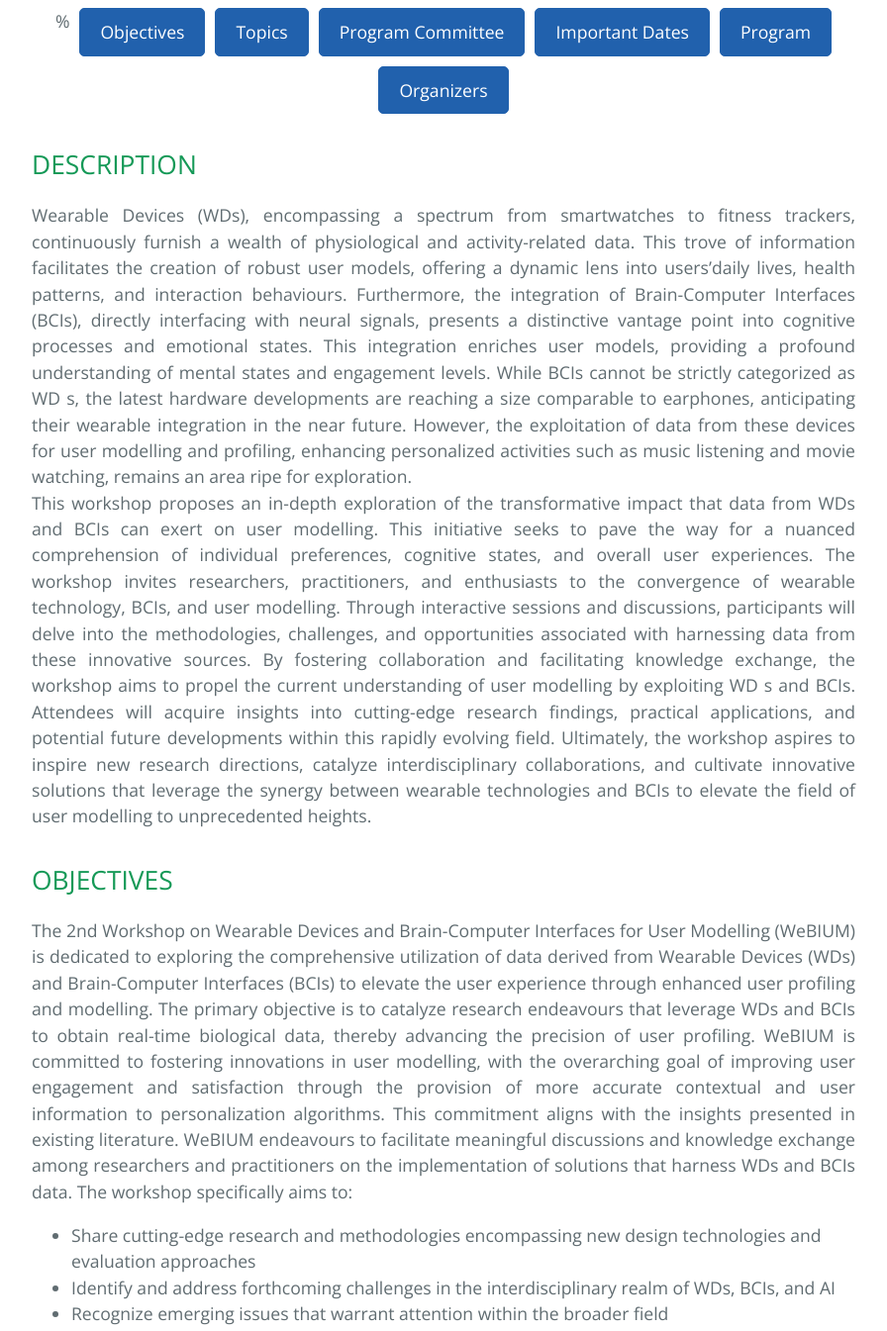
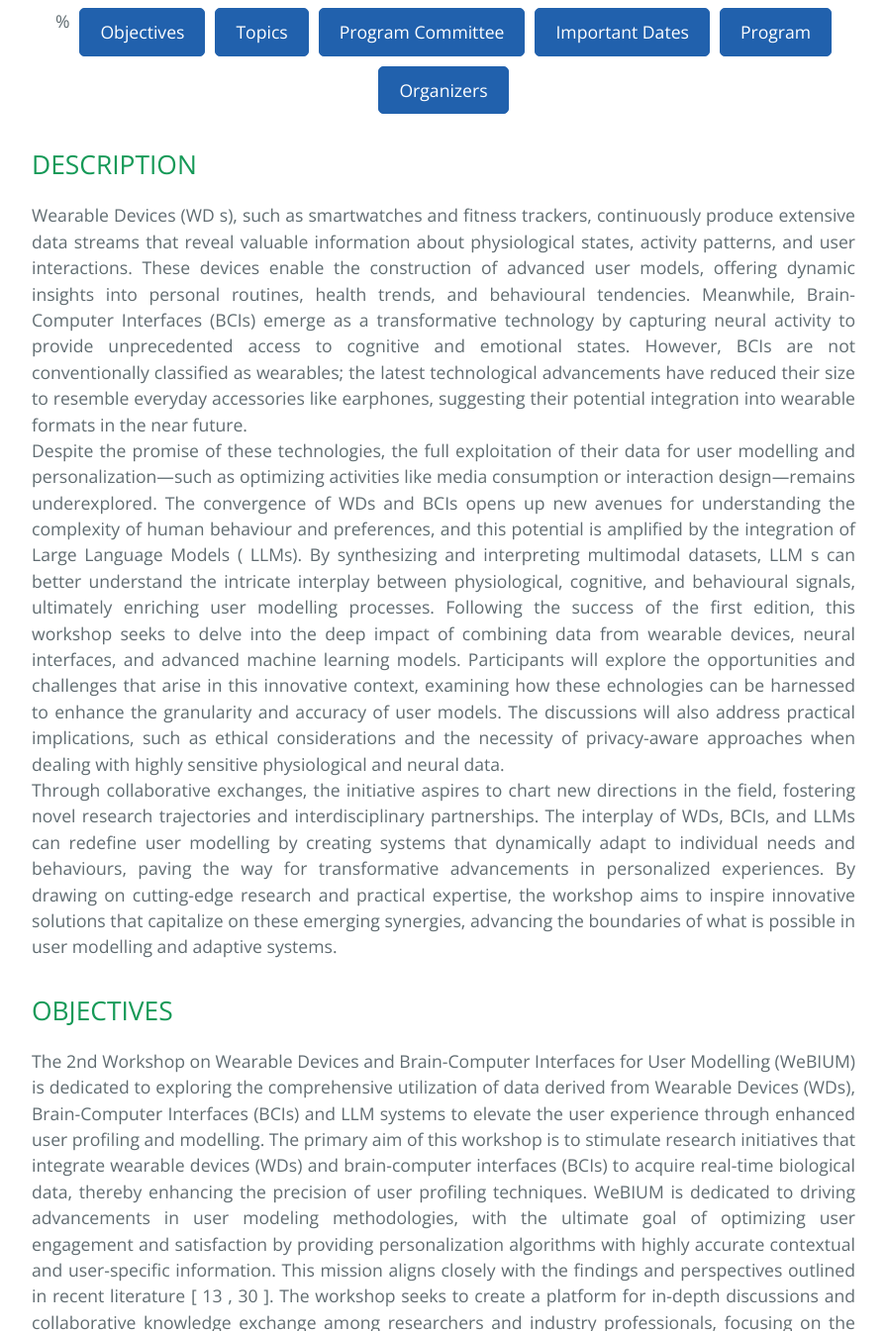
Before and after one commit to sisinflab/webium25, a Jekyll site: the page built from index.md, in a window 1280 px wide and 1400 px high, scrolled down 831 px, cut to the strip 55-1400 px from the top of the window. Shown: the whole strip at 99% size, without its empty margins (192-1088 px from the left). Built offline with Jekyll 4.4.1, drawn with Linux system fonts in a browser that asks for light colours; some of the changed text lies outside the part shown.

Commit message:
Update index.md

```diff
--- a/index.md
+++ b/index.md
@@ -15,20 +15,34 @@ layout: default
 ## DESCRIPTION
 
 <p align="justify">
-Wearable Devices (WDs), encompassing a spectrum from smartwatches to fitness trackers, continuously furnish a wealth of physiological and activity-related data. This trove of information facilitates the creation of robust user models, offering a dynamic lens into users’daily lives, health patterns, and interaction behaviours. Furthermore, the integration of Brain-Computer Interfaces (BCIs), directly interfacing with neural signals, presents a distinctive vantage point into cognitive processes and emotional states. This integration enriches user models, providing a profound understanding of mental states and engagement levels. While BCIs cannot be strictly categorized as WD s, the latest hardware developments are reaching a size comparable to earphones, anticipating their wearable integration in the near future. However, the exploitation of data from these devices for user modelling and profiling, enhancing personalized activities such as music listening and movie watching, remains an area ripe for exploration.<br>
-This workshop proposes an in-depth exploration of the transformative impact that data from WDs and BCIs can exert on user modelling. This initiative seeks to pave the way for a nuanced comprehension of individual preferences, cognitive states, and overall user experiences. The workshop invites researchers, practitioners, and enthusiasts to the convergence of wearable technology, BCIs, and user modelling. Through interactive sessions and discussions, participants will delve into the methodologies, challenges, and opportunities associated with harnessing data from these innovative sources. By fostering collaboration and facilitating knowledge exchange, the workshop aims to propel the current understanding of user modelling by exploiting WD s and BCIs. Attendees will acquire insights into cutting-edge research findings, practical applications, and potential future developments within this rapidly evolving field. Ultimately, the workshop aspires to inspire new research directions, catalyze interdisciplinary collaborations, and cultivate innovative solutions that leverage the synergy between wearable technologies and BCIs to elevate the field of user modelling to unprecedented heights.</p>
+Wearable Devices (WD s), such as smartwatches and fitness trackers, continuously produce extensive data streams that reveal valuable information about physiological states, activity patterns, and user interactions. These devices enable the construction of advanced user models, offering dynamic insights into personal routines, health trends, and behavioural tendencies. Meanwhile, Brain-Computer Interfaces (BCIs) emerge as a transformative technology by capturing neural activity to provide unprecedented access to cognitive and
+emotional states. However, BCIs are not conventionally classified as wearables; the latest technological advancements have reduced their size to resemble everyday accessories like earphones, suggesting their potential integration into wearable formats in the near future.
+<br>
+Despite the promise of these technologies, the full exploitation of their data for user modelling and personalization—such as optimizing activities like media consumption or interaction design—remains underexplored. The convergence of WDs and BCIs opens up new avenues for understanding the complexity of human behaviour and preferences, and this potential is amplified by the integration of Large Language Models ( LLMs). By synthesizing and interpreting multimodal datasets, LLM s can better understand the intricate interplay between physiological, cognitive, and behavioural signals, ultimately enriching user modelling processes.
+Following the success of the first edition, this workshop seeks to delve into the deep impact of combining data from wearable devices, neural interfaces, and advanced machine learning models. Participants will explore the opportunities and challenges that arise in this innovative context, examining how these echnologies can be harnessed to enhance the granularity and accuracy of user models. The discussions will also address practical implications, such as ethical considerations and the necessity of privacy-aware approaches when dealing with highly sensitive physiological and neural data.
+<br>
+Through collaborative exchanges, the initiative aspires to chart new directions in the field, fostering novel research trajectories and interdisciplinary partnerships. The interplay of WDs, BCIs, and LLMs can redefine user modelling by creating systems that dynamically adapt to individual needs and behaviours, paving the way for transformative advancements in personalized experiences.
+By drawing on cutting-edge research and practical expertise, the workshop aims to inspire innovative solutions that capitalize on these emerging synergies, advancing the boundaries of what is possible in user modelling and adaptive systems.
+</p>
 
 ## OBJECTIVES <a name="OBJ"></a>
 
 <p align="justify">
-The 2nd Workshop on Wearable Devices and Brain-Computer Interfaces for User Modelling (WeBIUM) is dedicated to exploring the comprehensive utilization of data derived from Wearable Devices (WDs) and Brain-Computer Interfaces (BCIs) to elevate the user experience through enhanced user profiling and modelling. The primary objective is to catalyze research endeavours that leverage WDs and BCIs to obtain real-time biological data, thereby advancing the precision of user profiling. WeBIUM is committed to fostering innovations in user modelling, with the overarching goal of improving user engagement and satisfaction through the provision of more accurate contextual and user information to personalization algorithms. This commitment aligns with the insights presented in existing literature. WeBIUM endeavours to facilitate meaningful discussions and knowledge exchange among researchers and practitioners on the implementation of solutions that harness WDs and BCIs data. The workshop specifically aims to:</p>
+The 2nd Workshop on Wearable Devices and Brain-Computer Interfaces for User Modelling (WeBIUM) is dedicated to exploring the comprehensive utilization of data derived from Wearable Devices (WDs), Brain-Computer Interfaces (BCIs)
+and LLM systems to elevate the user experience through enhanced user profiling and modelling. The primary aim of this workshop is to stimulate research initiatives that integrate wearable devices (WDs) and brain-computer interfaces (BCIs) to acquire real-time biological data, thereby enhancing the precision of user profiling techniques. WeBIUM is dedicated to driving advancements in user modeling methodologies, with the ultimate goal of optimizing user engagement and
+satisfaction by providing personalization algorithms with highly accurate contextual and user-specific information. This mission aligns closely with the findings and perspectives outlined in recent literature [ 13 , 30 ]. The workshop
+seeks to create a platform for in-depth discussions and collaborative knowledge exchange among researchers and industry professionals, focusing on the development and application of solutions leveraging data from WDs and BCIs.
+Specifically, the objectives of the workshop are to:</p>
 
 + Share cutting-edge research and methodologies encompassing new design technologies and evaluation approaches
 + Identify and address forthcoming challenges in the interdisciplinary realm of WDs, BCIs, and AI
++ Analysis and mitigation of emerging scientific and technological challenges involving the analysis of data from WDs and BCIs and processed through LLM
 + Recognize emerging issues that warrant attention within the broader field
 
+
 <p align="justify">
-By providing a place for interdisciplinary collaboration, WeBIUM aspires to forge a community dedicated to leveraging WD and BCI data for user profiling. We encourage active participation from researchers and practitioners alike, fostering an environment conducive to collaborative exploration and the exchange of innovative ideas.</p>
+By providing a place for interdisciplinary collaboration and building on the first edition’s success, the WeBIUM second edition aspires to enhance a community dedicated to leveraging WD and BCI data for user profiling. We encourage
+active participation from researchers and practitioners alike, fostering an environment conducive to collaborative exploration and the exchange of innovative ideas. </p>
 
 ## TOPICS <a name="TOP"></a>
 
```
